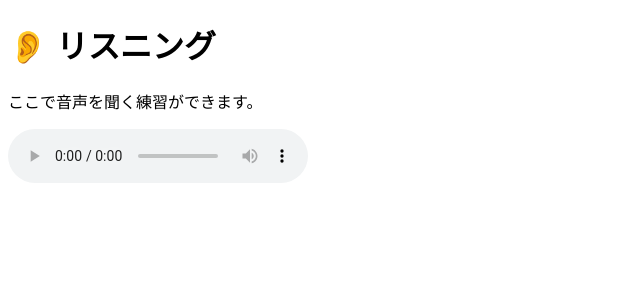
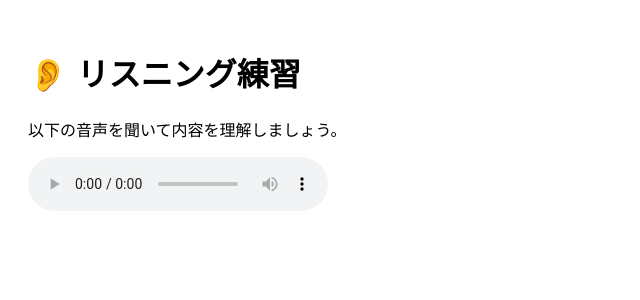
Before and after one commit to Happygeneva/ShinjiB2, a Next.js app: page /listening in a window 1280 px wide. Shown: the top 300 px of the page, without its empty margins (0-640 px from the left). Built offline with nearby package versions, Linux system fonts and the light colour scheme.

Commit message:
Update listening.js

```diff
--- a/pages/listening.js
+++ b/pages/listening.js
@@ -1,12 +1,11 @@
 export default function Listening() {
   return (
-    <div className="p-8">
-      <h1 className="text-2xl font-bold mb-4">👂 リスニング</h1>
-      <p>ここで音声を聞く練習ができます。</p>
-
-      <audio controls className="mt-4">
+    <div style={{ padding: "20px", fontFamily: "sans-serif" }}>
+      <h1>👂 リスニング練習</h1>
+      <p>以下の音声を聞いて内容を理解しましょう。</p>
+      <audio controls>
         <source src="/audio/sample.mp3" type="audio/mpeg" />
-        お使いのブラウザは audio タグに対応していません。
+        お使いのブラウザは audio タグをサポートしていません。
       </audio>
     </div>
   );
```
